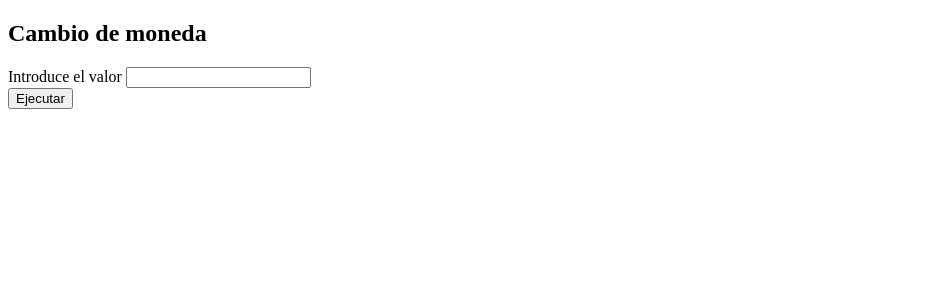
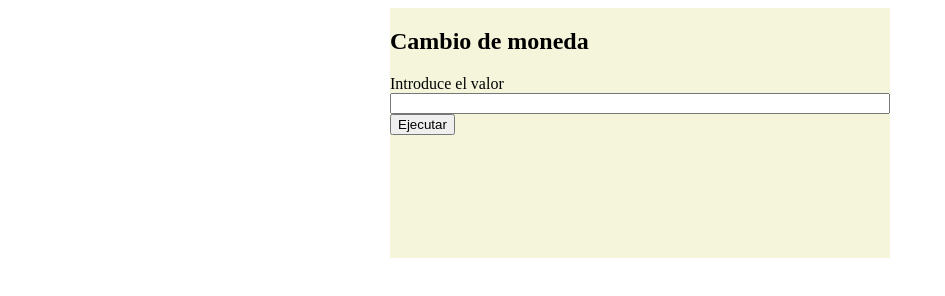
Before and after one commit to anxo-cloud/prueba-calculadora-cambio, a plain HTML site: page index.html in a window 1280 px wide. Shown: the whole page, without its empty margins (0-945 px from the left). Drawn offline with Linux system fonts and the light colour scheme.

Commit message:
CSS version1

```diff
--- a/index.html
+++ b/index.html
@@ -4,19 +4,20 @@
     <meta charset="UTF-8">
     <meta name="viewport" content="width=device-width, initial-scale=1.0">
     <meta http-equiv="X-UA-Compatible" content="ie=edge">
-    <title>Document</title>
+    <title>Cambio de Divisa</title>
+    <link rel="stylesheet" type="text/css" href="style.css">
 </head>
 <body>
     <main>
         <section id="insertar">
             <h1>Cambio de moneda</h1>
             <label>Introduce el valor</label>
-            <input type="number" >
+            <input type="number" id ="recogida">
         </section>
-        <section>
-            <button>Ejecutar</button>
+        <section id ="ejecutar">
+            <button id="botonEjecutar">Ejecutar</button>
         </section>
-        <section>
+        <section id="salida">
             <p></p>
         </section>
     </main>
--- /dev/null
+++ b/style.css
@@ -0,0 +1,12 @@
+main{
+    width:500px;
+    height: 250px;
+    background-color: beige;
+    margin: 0 auto;
+}
+#insertar{
+    display:flex;
+    flex-direction:column;
+
+
+}
```
